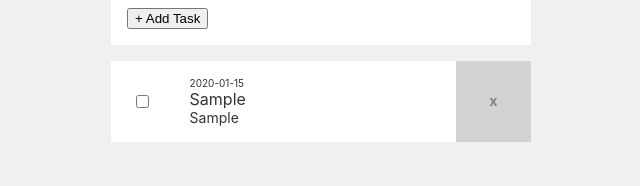
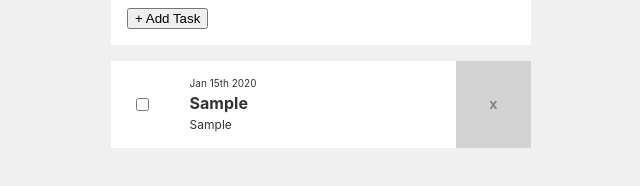
Before and after one commit to jmacaluso711/task-management, a React (Create React App) app: page / in a window 1280 px wide. Both pictures are taken after typing "Sample", "Sample", "2020-01-15" into the empty fields and a click on the button "+ Add Task". Shown: the part 378-564 px from the top of the page, without its empty margins (319-959 px from the left). Built offline with nearby package versions, Linux system fonts and the light colour scheme.

Commit message:
added due dates with momentjs

```diff
--- a/package.json
+++ b/package.json
@@ -6,6 +6,7 @@
     "react-scripts": "1.1.5"
   },
   "dependencies": {
+    "moment": "^2.22.2",
     "react": "^16.5.0",
     "react-dom": "^16.5.0",
     "react-router": "^4.3.1",
--- a/src/App.js
+++ b/src/App.js
@@ -4,7 +4,11 @@ import styled from 'styled-components';
 
 class App extends Component {
   state = {
-    tasks: []
+    tasks: JSON.parse(localStorage.getItem('tasks')) || []
+  }
+
+  save = () => {
+    localStorage.setItem('tasks', JSON.stringify(this.state.tasks));
   }
 
   /**
@@ -22,9 +26,10 @@ class App extends Component {
       complete: false
     }
 
-    this.setState({
-      tasks: [...this.state.tasks, task]
-    });
+    this.setState(
+      { tasks: [...this.state.tasks, task] },
+      () => this.save()
+    );
 
     this.taskForm.reset();
   }
@@ -37,7 +42,10 @@ class App extends Component {
   completeTask = (index) => {
     const tasks = [...this.state.tasks];
     tasks[index].complete = !tasks[index].complete;
-    this.setState({tasks});
+    this.setState(
+      {tasks},
+      () => this.save()
+    );
   }
 
   /**
@@ -48,7 +56,10 @@ class App extends Component {
   removeTask = (index) => {
     const tasks = [...this.state.tasks];
     tasks.splice(index, 1);
-    this.setState({tasks});
+    this.setState(
+      {tasks},
+      () => this.save()
+    );
   }
 
   render() {
--- a/src/components/Task.js
+++ b/src/components/Task.js
@@ -1,8 +1,12 @@
 import React, { Component } from 'react';
 import styled from 'styled-components';
-
+import moment from 'moment';
 
 export default class Task extends Component {
+  state = {
+    viewDetail: false
+  }
+
   /**
    * Pass the task index to our App component
    * so we can toggle the complete value
@@ -21,18 +25,31 @@ export default class Task extends Component {
 
   render() {
     const { task, index } = this.props;
+    const today = moment().format('YYYY-MM-DD');
+    const tomorrow = moment().add(1, 'days').format('YYYY-MM-DD');
+    const pastDue = moment(task.dueDate).isBefore(today);
+    const dueToday = moment(task.dueDate).isSame(today);
+    const dueTomorrow = moment(task.dueDate).isSame(tomorrow);
 
     return (
-      <TaskItem className={task.complete ? 'complete' : ''}>
+      <TaskItem>
         <span>
-          <input type="checkbox" onChange={() => this.complete(index)} />
+          <input
+            id={'task-'+index}
+            type="checkbox"
+            onChange={() => this.complete(index)}
+            checked={task.complete}
+          />
+          <label htmlFor={'task-' + index}></label>
         </span>
         <div>
-          <span>{task.dueDate}</span>
+          {pastDue ? 'Past Due' : ''}
+          {dueToday || dueTomorrow ? 'Due Soon' : ''}
+          <time dateTime={task.dueDate}>{moment(task.dueDate).format('MMM Do YYYY')}</time>
           <h2>{task.name}</h2>
           <p>{task.description}</p>
         </div>
-        <button onClick={() => this.remove(index)}>x</button>
+        <ButtonRemove onClick={() => this.remove(index)}>x</ButtonRemove>
       </TaskItem>
     )
   }
@@ -57,23 +74,25 @@ const TaskItem = styled.li`
     justify-content: center;
     flex: 4;
     padding: 1rem;
-    span {
+
+    time {
       font-size: 10px;
     }
   }
 
   h2 {
     font-size: 16px;
-    font-weight: normal;
-    margin: 0;
+    font-weight: bold;
+    margin: .25rem 0;
   }
 
   p {
-    font-size: 14px;
+    font-size: 12px;
     margin: 0;
   }
+`
 
-  button {
+const ButtonRemove = styled.button`
   color: gray;
   font-weight: bold;
   font-size: 14px;
@@ -83,5 +102,4 @@ const TaskItem = styled.li`
   background-color: lightgray;
   margin-left: auto;
   cursor: pointer;
-  }
 `
```
Also changed, not shown: 1 other file (tests, documents, lock files or other folders). Lines whose indentation alone changed are shown as unchanged.
